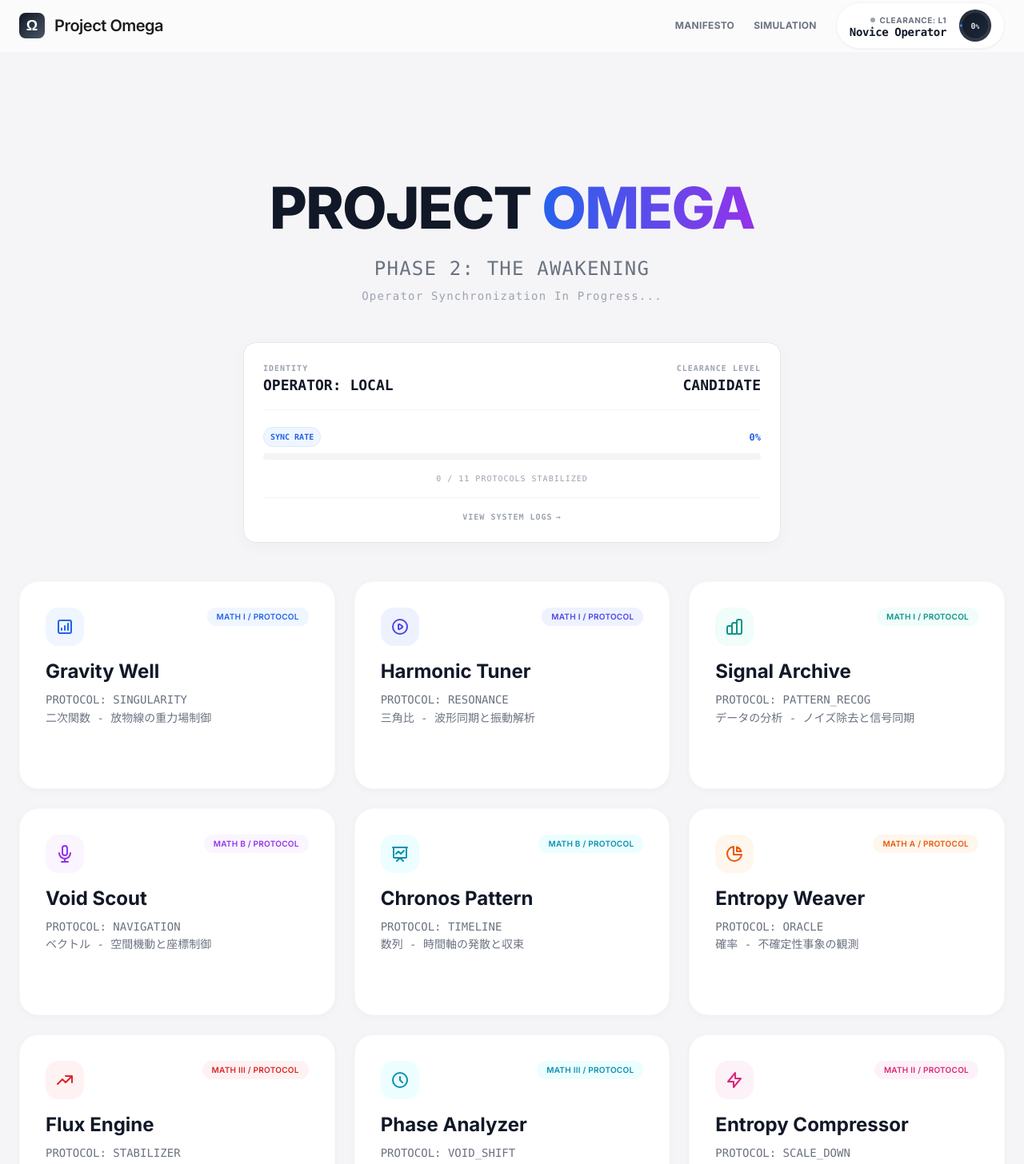
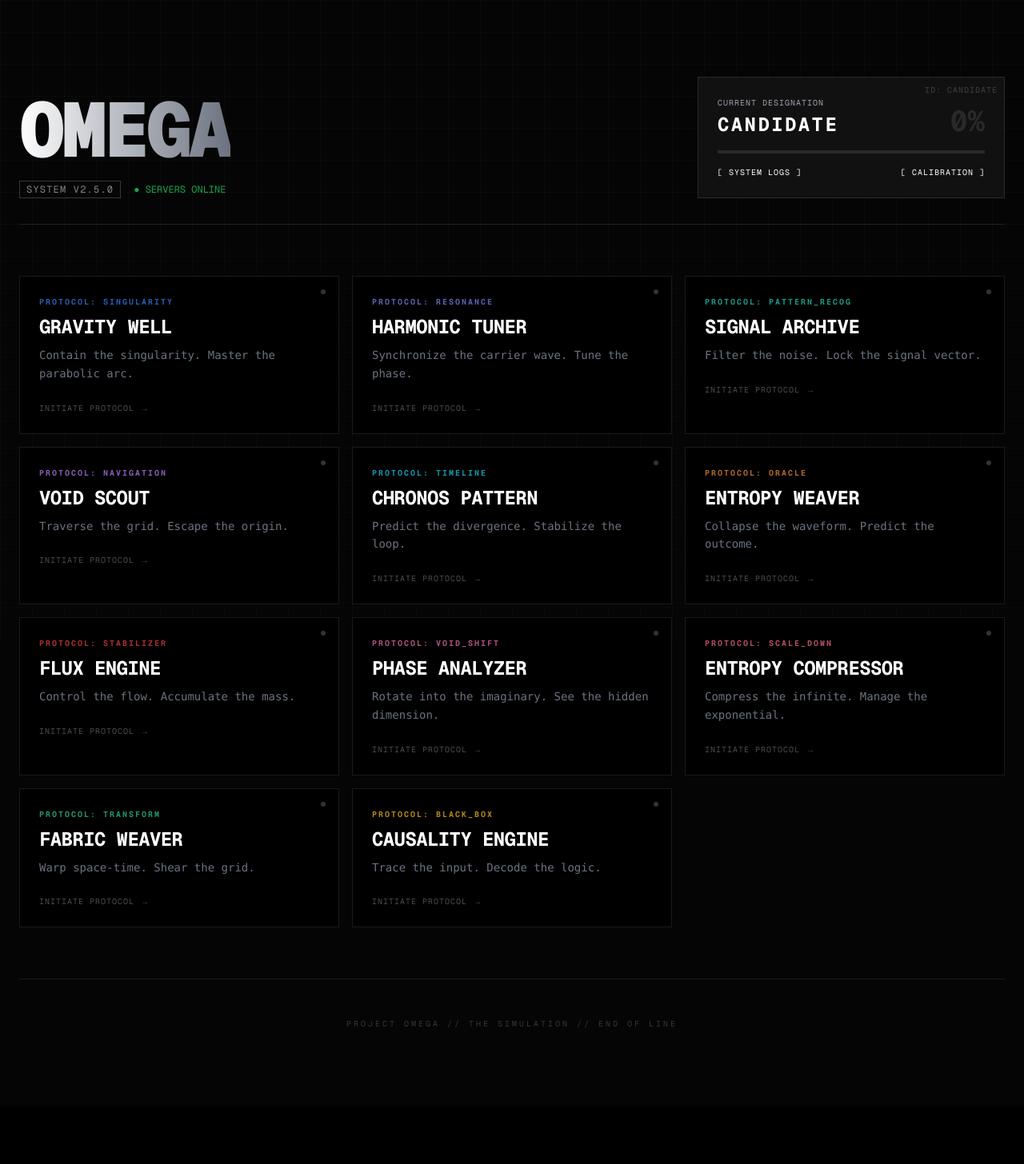
Before and after one commit to hiroshi-tsutsui/ghost-root-terminal, a Next.js app in the folder project_omega/: page / in a window 1280 px wide. Shown: the top 1456 px of the page at 80% size. After the commit the page ends 1384 px from the top, so only its background shows below. Built offline with nearby package versions, Linux system fonts and the light colour scheme.

Commit message:
Auto-Deploy: Tony's latest changes

```diff
--- a/project_omega/app/layout.tsx
+++ b/project_omega/app/layout.tsx
@@ -1,9 +1,7 @@
 import type { Metadata } from "next";
 import { Inter, Noto_Sans_JP } from "next/font/google";
-import Link from "next/link";
 import "./main.css";
 import { ProgressProvider } from "./contexts/ProgressContext";
-import ProfileHeader from "./components/ProfileHeader";
 
 const inter = Inter({ subsets: ["latin"], variable: "--font-inter" });
 const notoSansJP = Noto_Sans_JP({ subsets: ["latin"], weight: ["400", "500", "700"], variable: "--font-noto-sans-jp" });
@@ -20,45 +18,13 @@ export default function RootLayout({
 }>) {
   return (
     <html lang="ja">
-      <body className={`${inter.variable} ${notoSansJP.variable} font-sans antialiased bg-[#F5F5F7] text-[#1d1d1f]`}>
-
+      <body className={`${inter.variable} ${notoSansJP.variable} font-sans antialiased bg-black text-white`}>
         <ProgressProvider>
-          {/* Sticky Header with Glassmorphism - Global */}
-          <header className="fixed top-0 left-0 right-0 z-50 transition-all duration-300 bg-white/70 backdrop-blur-xl border-b border-white/20 supports-[backdrop-filter]:bg-white/60">
-            <div className="max-w-7xl mx-auto px-6 h-16 flex items-center justify-between">
-              <Link href="/" className="flex items-center space-x-3 group">
-                <div className="w-8 h-8 rounded-lg bg-gradient-to-br from-gray-900 to-gray-600 shadow-inner flex items-center justify-center transition-transform group-hover:scale-105">
-                  <span className="text-white font-bold text-lg">Ω</span>
-                </div>
-                <span className="text-xl font-semibold tracking-tight text-[#1d1d1f]">Project Omega</span>
-              </Link>
-
-              <div className="flex items-center gap-6">
-                <nav className="hidden md:flex items-center space-x-6 text-[14px] font-medium text-[#1d1d1f]/80">
-                  <Link href="/overview" className="hover:text-[#0071e3] transition-colors uppercase tracking-wide text-xs font-bold text-gray-500 hover:text-gray-900">Manifesto</Link>
-                  <Link href="/" className="hover:text-[#0071e3] transition-colors uppercase tracking-wide text-xs font-bold text-gray-500 hover:text-gray-900">Simulation</Link>
-                </nav>
-                <ProfileHeader />
-              </div>
-            </div>
-          </header>
-
-          <main className="pt-24 min-h-screen">
+          {/* Global Layout - Minimal. Header handled by individual pages for specific protocols. */}
+          <main className="min-h-screen">
             {children}
           </main>
-
-          <footer className="bg-white border-t border-gray-200 py-12 mt-20">
-            <div className="max-w-7xl mx-auto px-6 flex flex-col md:flex-row justify-between items-center">
-              <p className="text-[#86868b] text-xs">Copyright © 2026 Project Omega. All rights reserved.</p>
-              <div className="flex space-x-6 mt-4 md:mt-0 text-[#86868b] text-xs font-medium">
-                <Link href="#" className="hover:text-[#1d1d1f]">プライバシーポリシー</Link>
-                <Link href="#" className="hover:text-[#1d1d1f]">利用規約</Link>
-                <Link href="#" className="hover:text-[#1d1d1f]">販売法に基づく表記</Link>
-              </div>
-            </div>
-          </footer>
         </ProgressProvider>
-
       </body>
     </html>
   );
--- a/project_omega/app/page.tsx
+++ b/project_omega/app/page.tsx
@@ -2,6 +2,7 @@
 
 import Link from 'next/link';
 import { useProgress, ModuleId } from './contexts/ProgressContext';
+import { GeistMono } from 'geist/font/mono';
 
 export default function Home() {
   const { moduleProgress, calibration } = useProgress();
@@ -9,137 +10,113 @@ export default function Home() {
   const modules = [
     {
       id: 'quadratics',
-      title: 'Gravity Well',
-      desc: 'PROTOCOL: SINGULARITY\n二次関数 - 放物線の重力場制御',
-      colorClass: 'text-blue-600 bg-blue-50 group-hover:bg-blue-100',
-      level: 'Math I / Protocol',
-      icon: (
-        <svg className="w-6 h-6" fill="none" viewBox="0 0 24 24" stroke="currentColor">
-          <path strokeLinecap="round" strokeLinejoin="round" strokeWidth={2} d="M16 8v8m-4-5v5m-4-2v2m-2 4h12a2 2 0 002-2V6a2 2 0 00-2-2H6a2 2 0 00-2 2v12a2 2 0 002 2z" />
-        </svg>
-      )
+      title: 'GRAVITY WELL',
+      subtitle: 'Protocol: Singularity',
+      desc: 'Contain the singularity. Master the parabolic arc.',
+      status: 'STABLE',
+      color: 'text-blue-500',
+      border: 'border-blue-500/30',
+      bg: 'bg-blue-900/10'
     },
     {
       id: 'trig',
-      title: 'Harmonic Tuner',
-      desc: 'PROTOCOL: RESONANCE\n三角比 - 波形同期と振動解析',
-      colorClass: 'text-indigo-600 bg-indigo-50 group-hover:bg-indigo-100',
-      level: 'Math I / Protocol',
-      icon: (
-        <svg className="w-6 h-6" fill="none" viewBox="0 0 24 24" stroke="currentColor">
-            <path strokeLinecap="round" strokeLinejoin="round" strokeWidth={2} d="M14.752 11.168l-3.197-2.132A1 1 0 0010 9.87v4.263a1 1 0 001.555.832l3.197-2.132a1 1 0 000-1.664z" />
-            <path strokeLinecap="round" strokeLinejoin="round" strokeWidth={2} d="M21 12a9 9 0 11-18 0 9 9 0 0118 0z" />
-        </svg>
-      )
+      title: 'HARMONIC TUNER',
+      subtitle: 'Protocol: Resonance',
+      desc: 'Synchronize the carrier wave. Tune the phase.',
+      status: 'ACTIVE',
+      color: 'text-indigo-400',
+      border: 'border-indigo-500/30',
+      bg: 'bg-indigo-900/10'
     },
     {
       id: 'data',
-      title: 'Signal Archive',
-      desc: 'PROTOCOL: PATTERN_RECOG\nデータの分析 - ノイズ除去と信号同期',
-      colorClass: 'text-teal-600 bg-teal-50 group-hover:bg-teal-100',
-      level: 'Math I / Protocol',
-      icon: (
-        <svg className="w-6 h-6" fill="none" viewBox="0 0 24 24" stroke="currentColor">
-            <path strokeLinecap="round" strokeLinejoin="round" strokeWidth={2} d="M9 19v-6a2 2 0 00-2-2H5a2 2 0 00-2 2v6a2 2 0 002 2h2a2 2 0 002-2zm0 0V9a2 2 0 012-2h2a2 2 0 012 2v10m-6 0a2 2 0 002 2h2a2 2 0 002-2m0 0V5a2 2 0 012-2h2a2 2 0 012 2v14a2 2 0 01-2 2h-2a2 2 0 01-2-2z" />
-        </svg>
-      )
+      title: 'SIGNAL ARCHIVE',
+      subtitle: 'Protocol: Pattern_Recog',
+      desc: 'Filter the noise. Lock the signal vector.',
+      status: 'LIVE',
+      color: 'text-teal-400',
+      border: 'border-teal-500/30',
+      bg: 'bg-teal-900/10'
     },
     {
       id: 'vectors',
-      title: 'Void Scout',
-      desc: 'PROTOCOL: NAVIGATION\nベクトル - 空間機動と座標制御',
-      colorClass: 'text-purple-600 bg-purple-50 group-hover:bg-purple-100',
-      level: 'Math B / Protocol',
-      icon: (
-        <svg className="w-6 h-6" fill="none" viewBox="0 0 24 24" stroke="currentColor">
-          <path strokeLinecap="round" strokeLinejoin="round" strokeWidth={2} d="M19 11a7 7 0 01-7 7m0 0a7 7 0 01-7-7m7 7v4m0 0H8m4 0h4m-4-8a3 3 0 01-3-3V5a3 3 0 116 0v6a3 3 0 01-3 3z" />
-        </svg>
-      )
+      title: 'VOID SCOUT',
+      subtitle: 'Protocol: Navigation',
+      desc: 'Traverse the grid. Escape the origin.',
+      status: 'READY',
+      color: 'text-purple-400',
+      border: 'border-purple-500/30',
+      bg: 'bg-purple-900/10'
     },
     {
       id: 'sequences',
-      title: 'Chronos Pattern',
-      desc: 'PROTOCOL: TIMELINE\n数列 - 時間軸の発散と収束',
-      colorClass: 'text-cyan-600 bg-cyan-50 group-hover:bg-cyan-100',
-      level: 'Math B / Protocol',
-      icon: (
-        <svg className="w-6 h-6" fill="none" viewBox="0 0 24 24" stroke="currentColor">
-            <path strokeLinecap="round" strokeLinejoin="round" strokeWidth={2} d="M7 12l3-3 3 3 4-4M8 21l4-4 4 4M3 4h18M4 4h16v12a1 1 0 01-1 1H5a1 1 0 01-1-1V4z" />
-        </svg>
-      )
+      title: 'CHRONOS PATTERN',
+      subtitle: 'Protocol: Timeline',
+      desc: 'Predict the divergence. Stabilize the loop.',
+      status: 'SYNCED',
+      color: 'text-cyan-400',
+      border: 'border-cyan-500/30',
+      bg: 'bg-cyan-900/10'
     },
     {
       id: 'probability',
-      title: 'Entropy Weaver',
-      desc: 'PROTOCOL: ORACLE\n確率 - 不確定性事象の観測',
-      colorClass: 'text-orange-600 bg-orange-50 group-hover:bg-orange-100',
-      level: 'Math A / Protocol',
-      icon: (
-        <svg className="w-6 h-6" fill="none" viewBox="0 0 24 24" stroke="currentColor">
-          <path strokeLinecap="round" strokeLinejoin="round" strokeWidth={2} d="M11 3.055A9.001 9.001 0 1020.945 13H11V3.055z" />
-          <path strokeLinecap="round" strokeLinejoin="round" strokeWidth={2} d="M20.488 9H15V3.512A9.025 9.025 0 0120.488 9z" />
-        </svg>
-      )
+      title: 'ENTROPY WEAVER',
+      subtitle: 'Protocol: Oracle',
+      desc: 'Collapse the waveform. Predict the outcome.',
+      status: 'ONLINE',
+      color: 'text-orange-400',
+      border: 'border-orange-500/30',
+      bg: 'bg-orange-900/10'
     },
     {
       id: 'calculus',
-      title: 'Flux Engine',
-      desc: 'PROTOCOL: STABILIZER\n微分積分 - 変化率と蓄積量の制御',
-      colorClass: 'text-red-600 bg-red-50 group-hover:bg-red-100',
-      level: 'Math III / Protocol',
-      icon: (
-        <svg className="w-6 h-6" fill="none" viewBox="0 0 24 24" stroke="currentColor">
-          <path strokeLinecap="round" strokeLinejoin="round" strokeWidth={2} d="M13 7h8m0 0v8m0-8l-8 8-4-4-6 6" />
-        </svg>
-      )
+      title: 'FLUX ENGINE',
+      subtitle: 'Protocol: Stabilizer',
+      desc: 'Control the flow. Accumulate the mass.',
+      status: 'CRITICAL',
+      color: 'text-red-500',
+      border: 'border-red-500/30',
+      bg: 'bg-red-900/10'
     },
     {
       id: 'complex',
-      title: 'Phase Analyzer',
-      desc: 'PROTOCOL: VOID_SHIFT\n複素数平面 - 虚数軸への位相回転',
-      colorClass: 'text-cyan-600 bg-cyan-50 group-hover:bg-cyan-100',
-      level: 'Math III / Protocol',
-      icon: (
-        <svg className="w-6 h-6" fill="none" viewBox="0 0 24 24" stroke="currentColor">
-            <path strokeLinecap="round" strokeLinejoin="round" strokeWidth={2} d="M12 8v4l3 3m6-3a9 9 0 11-18 0 9 9 0 0118 0z" />
-        </svg>
-      )
+      title: 'PHASE ANALYZER',
+      subtitle: 'Protocol: Void_Shift',
+      desc: 'Rotate into the imaginary. See the hidden dimension.',
+      status: 'OFFLINE',
+      color: 'text-pink-400',
+      border: 'border-pink-500/30',
+      bg: 'bg-pink-900/10'
     },
     {
       id: 'logs',
-      title: 'Entropy Compressor',
-      desc: 'PROTOCOL: SCALE_DOWN\n指数対数 - 爆発的増加の圧縮',
-      colorClass: 'text-pink-600 bg-pink-50 group-hover:bg-pink-100',
-      level: 'Math II / Protocol',
-      icon: (
-        <svg className="w-6 h-6" fill="none" viewBox="0 0 24 24" stroke="currentColor">
-            <path strokeLinecap="round" strokeLinejoin="round" strokeWidth={2} d="M13 10V3L4 14h7v7l9-11h-7z" />
-        </svg>
-      )
+      title: 'ENTROPY COMPRESSOR',
+      subtitle: 'Protocol: Scale_Down',
+      desc: 'Compress the infinite. Manage the exponential.',
+      status: 'STANDBY',
+      color: 'text-rose-400',
+      border: 'border-rose-500/30',
+      bg: 'bg-rose-900/10'
     },
     {
       id: 'matrices',
-      title: 'Fabric Weaver',
-      desc: 'PROTOCOL: TRANSFORM\n行列 - 時空間の線形変換と歪曲',
-      colorClass: 'text-emerald-600 bg-emerald-50 group-hover:bg-emerald-100',
-      level: 'Math C / Protocol',
-      icon: (
-        <svg className="w-6 h-6" fill="none" viewBox="0 0 24 24" stroke="currentColor">
-            <path strokeLinecap="round" strokeLinejoin="round" strokeWidth={2} d="M4 8V4m0 0h4M4 4l5 5m11-1V4m0 0h-4m4 0l-5 5M4 16v4m0 0h4m-4 0l5-5m11 5l-5-5m5 5v-4m0 4h-4" />
-        </svg>
-      )
+      title: 'FABRIC WEAVER',
+      subtitle: 'Protocol: Transform',
+      desc: 'Warp space-time. Shear the grid.',
+      status: 'NEW',
+      color: 'text-emerald-400',
+      border: 'border-emerald-500/30',
+      bg: 'bg-emerald-900/10'
     },
     {
       id: 'functions',
-      title: 'Causality Engine',
-      desc: 'PROTOCOL: BLACK_BOX\n関数 - 入出力の因果関係解析',
-      colorClass: 'text-amber-600 bg-amber-50 group-hover:bg-amber-100',
-      level: 'Math I / Protocol',
-      icon: (
-        <svg className="w-6 h-6" fill="none" viewBox="0 0 24 24" stroke="currentColor">
-           <path strokeLinecap="round" strokeLinejoin="round" strokeWidth={2} d="M10 20l4-16m4 4l4 4-4 4M6 16l-4-4 4-4" />
-        </svg>
-      )
+      title: 'CAUSALITY ENGINE',
+      subtitle: 'Protocol: Black_Box',
+      desc: 'Trace the input. Decode the logic.',
+      status: 'BETA',
+      color: 'text-amber-400',
+      border: 'border-amber-500/30',
+      bg: 'bg-amber-900/10'
     }
   ];
 
@@ -155,108 +132,95 @@ export default function Home() {
   if (syncRate === 100) rank = "OMEGA";
 
   return (
-    <div className="min-h-screen bg-[#F5F5F7] text-gray-900 font-sans selection:bg-blue-500/30">
+    <div className={`min-h-screen bg-[#050505] text-white font-mono selection:bg-white/20 ${GeistMono.className}`}>
 
-      <div className="flex flex-col items-center justify-center pt-16 pb-16 px-6">
-        <div className="max-w-7xl w-full text-center space-y-12">
-
-          {/* Hero Section */}
-          <div style={{ textAlign: 'center', marginTop: '4rem' }} className="space-y-6 animate-fade-in-up">
-            <h1 className="text-5xl md:text-7xl font-extrabold tracking-tight text-gray-900 leading-tight">
-              PROJECT <span className="text-transparent bg-clip-text bg-gradient-to-r from-blue-600 to-purple-600">OMEGA</span>
-            </h1>
-            <p className="text-xl md:text-2xl text-gray-500 font-mono font-normal max-w-2xl mx-auto leading-relaxed tracking-wider">
-              PHASE 2: THE AWAKENING<br/>
-              <span className="text-sm text-gray-400 mt-2 block">Operator Synchronization In Progress...</span>
-            </p>
+      {/* Background Effect */}
+      <div className="fixed inset-0 pointer-events-none opacity-20"
+           style={{ backgroundImage: 'linear-gradient(#222 1px, transparent 1px), linear-gradient(90deg, #222 1px, transparent 1px)', backgroundSize: '40px 40px' }}>
       </div>
 
-          {/* Operator HUD */}
-          <div className="w-full max-w-2xl mx-auto p-6 bg-white rounded-2xl border border-gray-200 shadow-[0_4px_20px_rgba(0,0,0,0.03)] font-mono text-left animate-fade-in-up transition-all hover:shadow-md">
-            <div className="flex justify-between items-end mb-4 border-b border-gray-100 pb-4">
-                <div>
-                    <div className="text-[10px] text-gray-400 uppercase tracking-widest font-bold">Identity</div>
-                    <div className="text-lg font-bold text-gray-900 flex items-center gap-2">
-                      OPERATOR: {calibration?.status === 'COMPLETED' ? 'VERIFIED' : 'LOCAL'}
-                      {calibration?.status === 'COMPLETED' && (
-                        <span className="text-[10px] px-2 py-0.5 rounded-full bg-green-100 text-green-700 border border-green-200">
-                          {calibration.rate}%
-                        </span>
-                      )}
+      <div className="relative pt-24 px-6 max-w-7xl mx-auto space-y-16 pb-24">
+
+          {/* Header Section */}
+          <div className="flex flex-col md:flex-row justify-between items-end border-b border-white/10 pb-8 gap-8">
+            <div className="space-y-4">
+               <h1 className="text-6xl md:text-8xl font-black tracking-tighter text-transparent bg-clip-text bg-gradient-to-r from-white to-gray-500">
+                  OMEGA
+               </h1>
+               <div className="flex items-center gap-4">
+                  <span className="text-xs px-2 py-0.5 border border-white/20 text-white/50 uppercase tracking-widest">System v2.5.0</span>
+                  <span className="text-xs text-green-500 animate-pulse">● SERVERS ONLINE</span>
                </div>
             </div>
+
+            {/* Operator Card */}
+            <div className="w-full md:w-96 border border-white/10 bg-white/5 p-6 backdrop-blur-sm relative overflow-hidden group">
+                <div className="absolute top-0 right-0 p-2 text-[10px] text-white/20 uppercase tracking-widest group-hover:text-white/40 transition-colors">
+                    ID: {rank}
+                </div>
+
+                <div className="flex justify-between items-end mb-4">
+                    <div>
+                        <div className="text-[10px] text-gray-400 uppercase tracking-widest mb-1">Current Designation</div>
+                        <div className={`text-2xl font-bold tracking-widest ${rank === 'OMEGA' ? 'text-purple-400' : 'text-white'}`}>{rank}</div>
+                    </div>
                     <div className="text-right">
-                    <div className="text-[10px] text-gray-400 uppercase tracking-widest font-bold">Clearance Level</div>
-                    <div className={`text-lg font-bold ${rank === 'OMEGA' ? 'text-purple-600' : 'text-gray-900'}`}>{rank}</div>
+                        <div className="text-4xl font-bold text-white/10 group-hover:text-white/20 transition-colors">{syncRate}%</div>
                     </div>
                 </div>
-            <div className="relative pt-1">
-                <div className="flex mb-2 items-center justify-between">
-                <div>
-                    <span className="text-[10px] font-bold inline-block py-1 px-2 uppercase rounded-full text-blue-600 bg-blue-50 border border-blue-100">
-                    Sync Rate
-                    </span>
-                </div>
-                <div className="text-right">
-                    <span className="text-xs font-bold inline-block text-blue-600">
-                    {syncRate}%
-                    </span>
-                </div>
-                </div>
-                <div className="overflow-hidden h-2 mb-4 text-xs flex rounded-full bg-gray-100">
-                    <div style={{ width: `${syncRate}%` }} className="shadow-none flex flex-col text-center whitespace-nowrap text-white justify-center bg-gradient-to-r from-blue-500 to-purple-600 transition-all duration-1000 ease-out"></div>
-                </div>
-                <div className="text-[10px] text-gray-400 text-center uppercase tracking-widest">
-                    {masteredCount} / {totalModules} Protocols Stabilized
+
+                <div className="w-full h-1 bg-white/10 overflow-hidden mb-4">
+                    <div className="h-full bg-white transition-all duration-1000" style={{ width: `${syncRate}%` }}></div>
                 </div>
 
-                <div className="mt-4 pt-4 border-t border-gray-100 flex justify-center">
-                  <Link href="/codex" className="text-[10px] font-bold text-gray-400 hover:text-blue-600 tracking-widest uppercase transition-colors flex items-center gap-1 group">
-                    View System Logs <span className="group-hover:translate-x-1 transition-transform">→</span>
+                <div className="flex justify-between items-center text-[10px] uppercase tracking-widest">
+                    <Link href="/codex" className="hover:text-cyan-400 transition-colors flex items-center gap-2">
+                        [ SYSTEM LOGS ]
+                    </Link>
+                    <Link href="/quiz" className="hover:text-yellow-400 transition-colors flex items-center gap-2">
+                        [ CALIBRATION ]
                     </Link>
                 </div>
             </div>
           </div>
 
-          <div className="grid grid-cols-1 md:grid-cols-2 lg:grid-cols-3 gap-6 mt-16 text-left">
+          {/* Module Grid */}
+          <div className="grid grid-cols-1 md:grid-cols-2 lg:grid-cols-3 gap-4">
              {modules.map((m) => {
                  const isMastered = moduleProgress[m.id as ModuleId]?.isMastered;
                  return (
-                <Link key={m.id} href={`/${m.id}`} className="group relative block p-8 bg-white rounded-3xl shadow-[0_2px_10px_rgba(0,0,0,0.03)] border border-gray-100/50 hover:shadow-[0_8px_30px_rgba(0,0,0,0.06)] hover:-translate-y-1 transition-all duration-300">
-                <div className="flex justify-between items-start mb-4">
-                    <div className={`p-3 rounded-2xl transition-colors ${m.colorClass}`}>
-                       {m.icon}
+                    <Link key={m.id} href={`/${m.id}`} className={`group relative p-6 border transition-all duration-300 hover:-translate-y-1 hover:shadow-[0_0_20px_rgba(255,255,255,0.05)] ${isMastered ? 'border-white/40 bg-white/5' : 'border-white/10 bg-black hover:border-white/30'}`}>
+                        {/* Status Light */}
+                        <div className="absolute top-4 right-4 flex items-center gap-2">
+                            {isMastered && <span className="text-[10px] text-yellow-400 font-bold tracking-widest">SYNCED</span>}
+                            <div className={`w-1.5 h-1.5 rounded-full ${isMastered ? 'bg-yellow-400' : 'bg-white/20 group-hover:bg-white/50'}`}></div>
                         </div>
-                    <div className="flex flex-col items-end gap-2">
-                        {isMastered && (
-                             <span className="inline-flex items-center px-2 py-0.5 rounded text-[10px] font-bold bg-yellow-100 text-yellow-700 shadow-sm border border-yellow-200">
-                                SYNCED ⚡
-                             </span>
-                        )}
-                        <span className={`inline-flex items-center px-3 py-1 rounded-full text-[10px] font-semibold tracking-wide uppercase ${m.colorClass.split(' ').slice(0, 2).join(' ')}`}>
-                        {m.level}
-                        </span>
+
+                        <div className={`text-[10px] font-bold tracking-[0.2em] mb-2 uppercase ${m.color} opacity-70 group-hover:opacity-100 transition-opacity`}>
+                            {m.subtitle}
                         </div>
-                </div>
-                <h2 className={`text-2xl font-bold text-gray-900 mb-2 transition-colors ${m.colorClass.split(' ')[0].replace('text-', 'group-hover:text-')}`}>{m.title}</h2>
-                <p className="text-gray-500 text-sm mb-6 leading-relaxed whitespace-pre-line font-mono">
+
+                        <h2 className="text-2xl font-bold text-white mb-2 tracking-tight group-hover:text-white transition-colors">
+                            {m.title}
+                        </h2>
+
+                        <p className="text-sm text-gray-500 font-mono leading-relaxed mb-6 group-hover:text-gray-400 transition-colors">
                             {m.desc}
                         </p>
-                <div className={`flex items-center text-sm font-semibold opacity-0 transform translate-x-2 group-hover:opacity-100 group-hover:translate-x-0 transition-all ${m.colorClass.split(' ')[0]}`}>
-                    INITIALIZE <span className="ml-1">→</span>
+
+                        <div className="flex items-center text-[10px] uppercase tracking-widest text-white/30 group-hover:text-white transition-colors">
+                            <span className="mr-2">Initiate Protocol</span>
+                            <span className="transform group-hover:translate-x-1 transition-transform">→</span>
                         </div>
                     </Link>
                  );
              })}
           </div>
 
-           {/* Mastery Quiz Link */}
-           <div className="mt-16 pt-8 border-t border-gray-200">
-                <Link href="/quiz" className="inline-flex items-center px-8 py-4 bg-gray-900 text-white rounded-full font-bold hover:bg-gray-800 transition-all shadow-lg hover:shadow-xl hover:-translate-y-1">
-                    🏆 Operator Exam
-                </Link>
-           </div>
-        </div>
+          <footer className="pt-12 border-t border-white/10 text-center text-[10px] text-white/20 uppercase tracking-[0.3em]">
+              Project Omega // The Simulation // End of Line
+          </footer>
+
       </div>
     </div>
   );
```
Also changed, not shown: 1 other file (tests, documents, lock files or other folders). Lines whose indentation alone changed are shown as unchanged.
